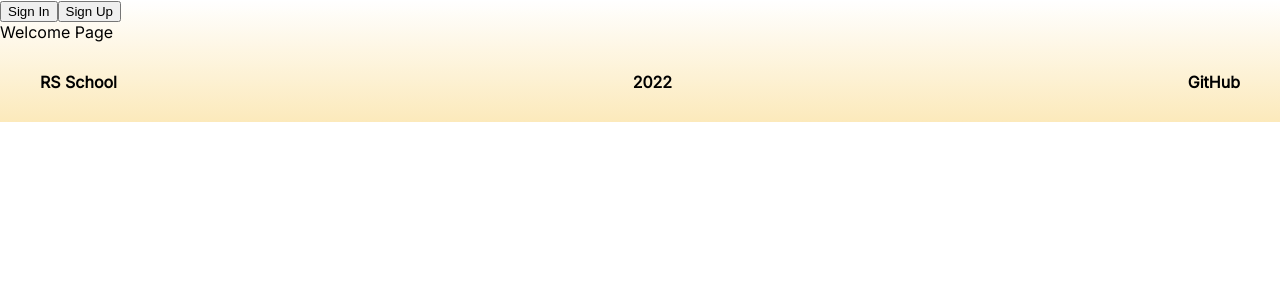
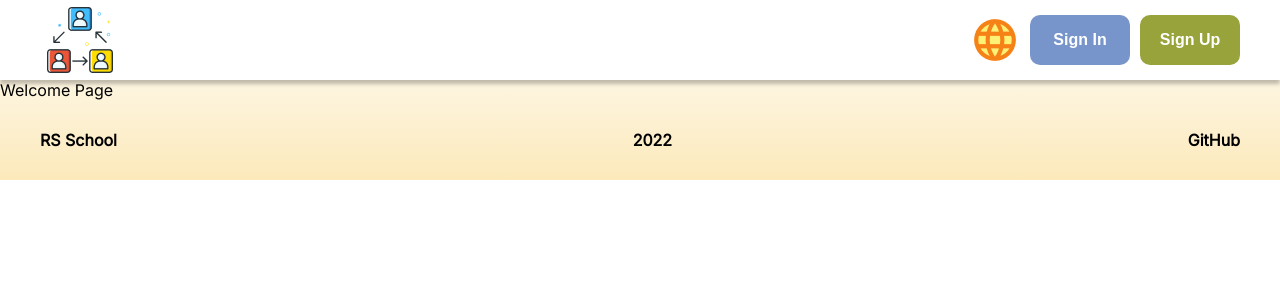
Before and after one commit to S4mm4ael/project-management-app, a React (Create React App) app: page / in a window 1280 px wide. Shown: the top 300 px of the page. Built offline with nearby package versions, Linux system fonts and the light colour scheme.

Commit message:
feat: add header component

```diff
--- a/src/components/Header/Header.module.css
+++ b/src/components/Header/Header.module.css
@@ -0,0 +1,27 @@
+.header__wrapper{
+display: flex;
+flex-direction: row;
+align-items: center;
+justify-content: space-between;
+padding: 0 40px;
+background-color: white;
+box-shadow: 0px 4px 4px rgba(0, 0, 0, 0.25);
+}
+.header__logo{
+  height: 80px;
+  width: 80px;
+}
+nav{
+  display: flex;
+  gap: 10px;
+}
+.nav__wrapper{
+  display: flex;
+  flex-direction: row;
+}
+.sign__in{
+  background-color: #7795CA ;
+}
+.sign__up{
+  background-color: #99A33B ;
+}
--- a/src/components/Header/Header.tsx
+++ b/src/components/Header/Header.tsx
@@ -1,19 +1,28 @@
 import React from 'react';
 import { Link } from 'react-router-dom';
+import styles from './Header.module.css';
+import logo from '../../assets/img/Logo.png';
+import langchange from '../../assets/img/Langchange.png';
 
 function Header() {
   return (
     <>
       <header>
-        <div className="header__wrapper">
+        <div className={styles.header__wrapper}>
+          <div className={styles.header__logo}>
+            <img src={logo} alt="logo" />
+          </div>
+          <div className={styles.nav__wrapper}>
+            <img className={styles.lang} src={langchange} alt="choose lang" />
             <nav>
               <Link to="/login">
-              <button>Sign In</button>
+                <button className={styles.sign__in}>Sign In</button>
               </Link>
               <Link to="/register">
-              <button>Sign Up</button>
+                <button className={styles.sign__up}>Sign Up</button>
               </Link>
             </nav>
+          </div>
         </div>
       </header>
     </>
--- a/src/index.css
+++ b/src/index.css
@@ -24,3 +24,22 @@ a:visited{
   color: #000;
 }
 a:hover{color: #7795CA;}
+button{
+  border: none;
+  border-radius: 10px;
+  min-width: 100px;
+  min-height: 50px;
+  font-size: 1rem;
+  font-weight: 600;
+  color: #fff;
+  transition: 0.3s;
+
+}
+button:hover{
+  transform: scale(1.05);
+  filter: drop-shadow(5px 5px 5px #222);
+}
+.lang{
+  cursor: pointer;
+  background-color: #000;
+}
```
Also changed, not shown: src/assets/img/Langchange.png (added), src/assets/img/Logo.png (added). Lines whose indentation alone changed are shown as unchanged.
